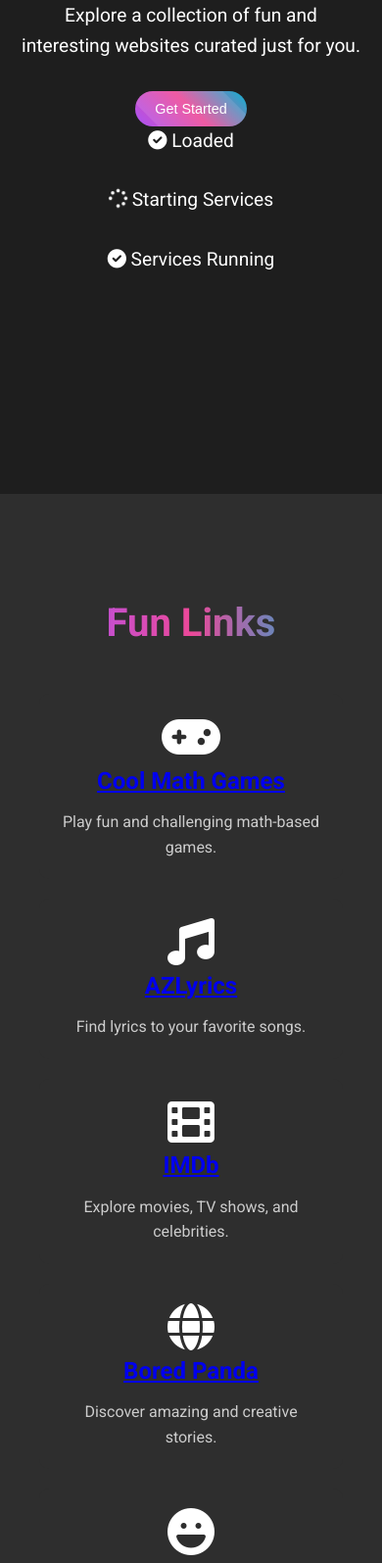
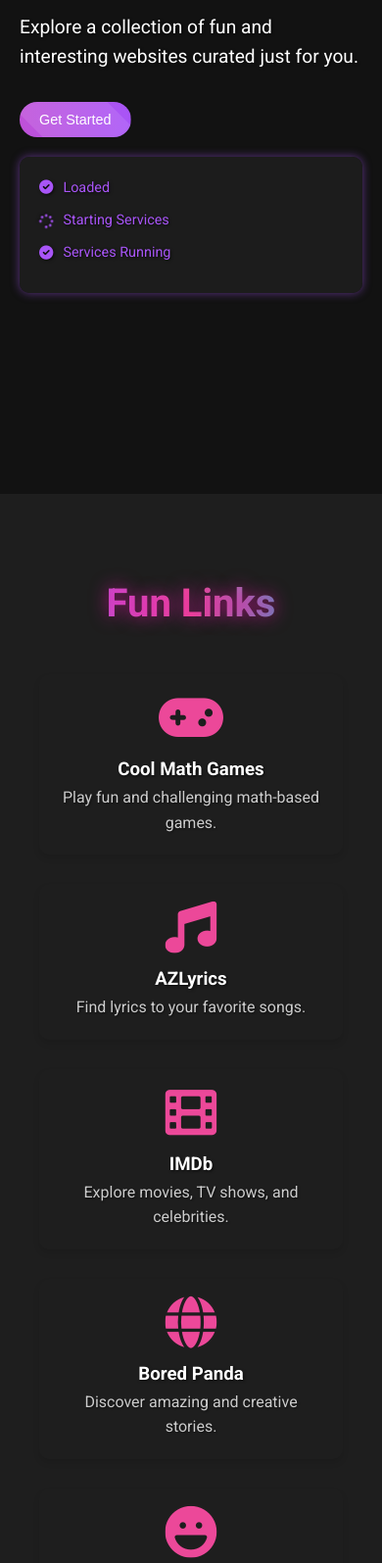
Before and after one commit to LOKXO/lokxo.github.io, a plain HTML site: page index.html in a window 390 px wide. Shown: the part 340-1935 px from the top of the page at 98% size. Drawn offline with Linux system fonts and the light colour scheme.

Commit message:
Update styles.css

```diff
--- a/styles.css
+++ b/styles.css
@@ -7,21 +7,23 @@
 
 /* Variables for Themes */
 :root {
-    --bg-color: #1e1e1e;
+    --bg-color: #121212; /* Darker background */
     --text-color: #ffffff;
-    --card-bg: #2e2e2e;
-    --btn-bg: linear-gradient(45deg, #a855f7, #ec4899, #06b6d4);
-    --nav-bg: rgba(30, 30, 30, 0.7);
+    --card-bg: #1e1e1e;
+    --btn-bg: linear-gradient(270deg, #a855f7, #ec4899, #06b6d4);
+    --nav-bg: rgba(18, 18, 18, 0.7);
     --gradient-text: linear-gradient(90deg, #a855f7, #ec4899, #06b6d4);
+    --gradient-animation: gradientAnimation 10s ease infinite;
 }
 
 body.light-theme {
-    --bg-color: #f5f5f5;
-    --text-color: #1e1e1e;
-    --card-bg: #ffffff;
-    --btn-bg: linear-gradient(45deg, #06b6d4, #ec4899, #a855f7);
-    --nav-bg: rgba(255, 255, 255, 0.7);
+    --bg-color: #1a1a1a;
+    --text-color: #f5f5f5;
+    --card-bg: #2e2e2e;
+    --btn-bg: linear-gradient(270deg, #06b6d4, #ec4899, #a855f7);
+    --nav-bg: rgba(26, 26, 26, 0.7);
     --gradient-text: linear-gradient(90deg, #06b6d4, #ec4899, #a855f7);
+    --gradient-animation: gradientAnimation 15s ease infinite;
 }
 
 body {
@@ -46,15 +48,18 @@
     align-items: center;
     z-index: 1000;
     transition: background 0.3s;
+    backdrop-filter: blur(10px);
 }
 
 .nav-logo {
-    font-size: 1.5rem;
+    font-size: 1.8rem;
     font-weight: bold;
     background: var(--gradient-text);
     -webkit-background-clip: text;
     -webkit-text-fill-color: transparent;
     cursor: pointer;
+    animation: var(--gradient-animation);
+    background-size: 400% 400%;
 }
 
 .nav-links {
@@ -74,6 +79,7 @@
     position: relative;
     transition: color 0.3s ease;
     cursor: pointer;
+    text-shadow: 2px 2px 4px rgba(0,0,0,0.5);
 }
 
 .nav-links a::after {
@@ -94,6 +100,7 @@
 
 .nav-links a:hover {
     color: #a855f7;
+    text-shadow: 2px 2px 8px rgba(168,85,247,0.7);
 }
 
 /* Hamburger Menu */
@@ -115,11 +122,22 @@
 .hero {
     height: 100vh;
     display: flex;
-    flex-direction: column;
+    align-items: center;
     justify-content: center;
+    padding: 0 20px;
+}
+
+.hero-content {
+    display: flex;
     align-items: center;
-    text-align: center;
-    padding: 0 20px;
+    justify-content: space-between;
+    max-width: 1200px;
+    width: 100%;
+    flex-wrap: wrap;
+}
+
+.text-container {
+    max-width: 600px;
 }
 
 .gradient-text {
@@ -128,11 +146,15 @@
     -webkit-background-clip: text;
     -webkit-text-fill-color: transparent;
     margin-bottom: 20px;
+    animation: var(--gradient-animation);
+    background-size: 400% 400%;
+    text-shadow: 0 0 10px rgba(168,85,247,0.7);
 }
 
-.hero p {
+.normal-text {
     font-size: 1.2rem;
     margin-bottom: 30px;
+    text-shadow: 1px 1px 3px rgba(0,0,0,0.7);
 }
 
 .btn {
@@ -143,9 +165,11 @@
     color: #ffffff;
     font-size: 1rem;
     cursor: pointer;
-    transition: transform 0.3s, box-shadow 0.3s;
+    transition: transform 0.3s, box-shadow 0.3s, background-position 5s ease;
     position: relative;
     overflow: hidden;
+    background-size: 600% 600%;
+    animation: var(--gradient-animation);
 }
 
 .btn::after {
@@ -170,14 +194,36 @@
     box-shadow: 0 10px 20px rgba(0,0,0,0.2);
 }
 
+/* Linux Status Box */
+.linux-status {
+    background-color: rgba(30, 30, 30, 0.8);
+    padding: 20px;
+    border-radius: 10px;
+    margin-left: 40px;
+    color: #a855f7;
+    box-shadow: 0 0 10px rgba(168,85,247,0.5);
+}
+
+.linux-status p {
+    margin-bottom: 10px;
+    display: flex;
+    align-items: center;
+    font-size: 0.9rem;
+    text-shadow: 1px 1px 3px rgba(0,0,0,0.7);
+}
+
+.linux-status i {
+    margin-right: 10px;
+}
+
 /* Sections */
 .section {
-    padding: 100px 40px;
+    padding: 80px 40px;
     min-height: 100vh;
 }
 
 .section:nth-of-type(even) {
-    background-color: var(--card-bg);
+    background-color: #1e1e1e;
     transition: background-color 0.3s;
 }
 
@@ -188,87 +234,117 @@
     background: var(--gradient-text);
     -webkit-background-clip: text;
     -webkit-text-fill-color: transparent;
+    animation: gradientGlow 3s ease-in-out infinite;
+    text-shadow: 0 0 10px rgba(168,85,247,0.7);
+}
+
+.gradient-text:hover {
+    animation: gradientGlowHover 3s ease-in-out infinite;
+}
+
+/* Animation for Gradient Text */
+@keyframes gradientAnimation {
+    0% {
+        background-position: 0% 50%;
+    }
+    50% {
+        background-position: 100% 50%;
+    }
+    100% {
+        background-position: 0% 50%;
+    }
+}
+
+@keyframes gradientGlow {
+    0% {
+        text-shadow: 0 0 10px rgba(168,85,247,0.7);
+    }
+    50% {
+        text-shadow: 0 0 20px rgba(255,0,150,0.7);
+    }
+    100% {
+        text-shadow: 0 0 10px rgba(168,85,247,0.7);
+    }
+}
+
+@keyframes gradientGlowHover {
+    0% {
+        text-shadow: 0 0 15px rgba(168,85,247,0.8);
+    }
+    50% {
+        text-shadow: 0 0 25px rgba(255,0,150,0.8);
+    }
+    100% {
+        text-shadow: 0 0 15px rgba(168,85,247,0.8);
+    }
 }
 
 /* Content Container */
 .content-container {
     display: grid;
     grid-template-columns: repeat(auto-fit, minmax(250px, 1fr));
-    gap: 20px;
+    gap: 30px;
     max-width: 1200px;
     margin: 0 auto;
 }
 
-/* Cards */
 .card {
     background-color: var(--card-bg);
     border-radius: 10px;
     padding: 20px;
     text-align: center;
     cursor: pointer;
-    transition: transform 0.3s, box-shadow 0.3s;
+    transition: transform 0.3s, box-shadow 0.3s, background-color 0.3s;
     position: relative;
     overflow: hidden;
+    box-shadow: 0 4px 6px rgba(0,0,0,0.1);
+    cursor: default;
 }
 
-.card img {
-    width: 100%;
-    height: 150px;
-    object-fit: cover;
-    border-radius: 5px;
-    margin-bottom: 15px;
+.card:hover {
+    transform: translateY(-10px);
+    box-shadow: 0 10px 20px rgba(0,0,0,0.2);
+    background-color: #2e2e2e;
 }
 
-.card h3 {
-    margin-bottom: 10px;
-    font-size: 1.5rem;
+.card i {
+    color: #a855f7;
+    margin-bottom: 15px;
+    animation: pulse 2s infinite;
+}
+
+.card h3 a {
+    text-decoration: none;
+    color: var(--text-color);
+    transition: color 0.3s ease;
+    text-shadow: 1px 1px 3px rgba(0,0,0,0.7);
+}
+
+.card h3 a:hover {
+    color: #ec4899;
+    text-shadow: 1px 1px 6px rgba(236,72,153,0.9);
 }
 
 .card p {
     font-size: 1rem;
     color: #cccccc;
+    text-shadow: 1px 1px 2px rgba(0,0,0,0.5);
 }
 
-.card:hover {
-    transform: translateY(-10px);
-    box-shadow: 0 10px 20px rgba(0,0,0,0.2);
-}
-
-/* Upload Section */
-.upload-container {
-    max-width: 600px;
-    margin: 0 auto;
-}
-
-#upload-form {
-    display: flex;
-    flex-direction: column;
-}
-
-#upload-form label {
-    margin-bottom: 5px;
-    font-weight: bold;
-}
-
-#upload-form input,
-#upload-form select,
-#upload-form textarea {
-    padding: 10px;
-    margin-bottom: 20px;
-    border: none;
-    border-radius: 5px;
-    background-color: var(--card-bg);
-    color: var(--text-color);
-    transition: background-color 0.3s, color 0.3s;
-}
-
-#upload-form input::placeholder,
-#upload-form textarea::placeholder {
-    color: #999999;
-}
-
-#upload-form button {
-    align-self: flex-end;
+/* Pulse Animation for Icons */
+@keyframes pulse {
+    0% {
+        transform: scale(1);
+        color: #a855f7;
+    }
+    50% {
+        transform: scale(1.1);
+        color: #ec4899;
+    }
+    100% {
+        transform: scale(1);
+        color: #a855f7;
+    }
 }
 
 /* Contact Section */
@@ -293,9 +369,10 @@
     margin-bottom: 20px;
     border: none;
     border-radius: 5px;
-    background-color: var(--card-bg);
+    background-color: #2e2e2e;
     color: var(--text-color);
     transition: background-color 0.3s, color 0.3s;
+    box-shadow: inset 0 0 5px rgba(0,0,0,0.5);
 }
 
 #contact-form input::placeholder,
@@ -314,6 +391,7 @@
     padding: 20px;
     color: #777777;
     transition: background-color 0.3s, color 0.3s;
+    text-shadow: 1px 1px 2px rgba(0,0,0,0.5);
 }
 
 /* Modal */
@@ -398,6 +476,18 @@
 }
 
 /* Responsive Design */
+@media (max-width: 1024px) {
+    .hero-content {
+        flex-direction: column;
+        align-items: center;
+    }
+
+    .linux-status {
+        margin-left: 0;
+        margin-top: 20px;
+    }
+}
+
 @media (max-width: 768px) {
     .nav-links {
         position: fixed;
@@ -439,4 +529,13 @@
     .modal-content {
         width: 95%;
     }
+
+    .gradient-text {
+        font-size: 2.5rem;
+    }
+
+    .linux-status {
+        width: 100%;
+        margin-top: 20px;
+    }
 }
```
